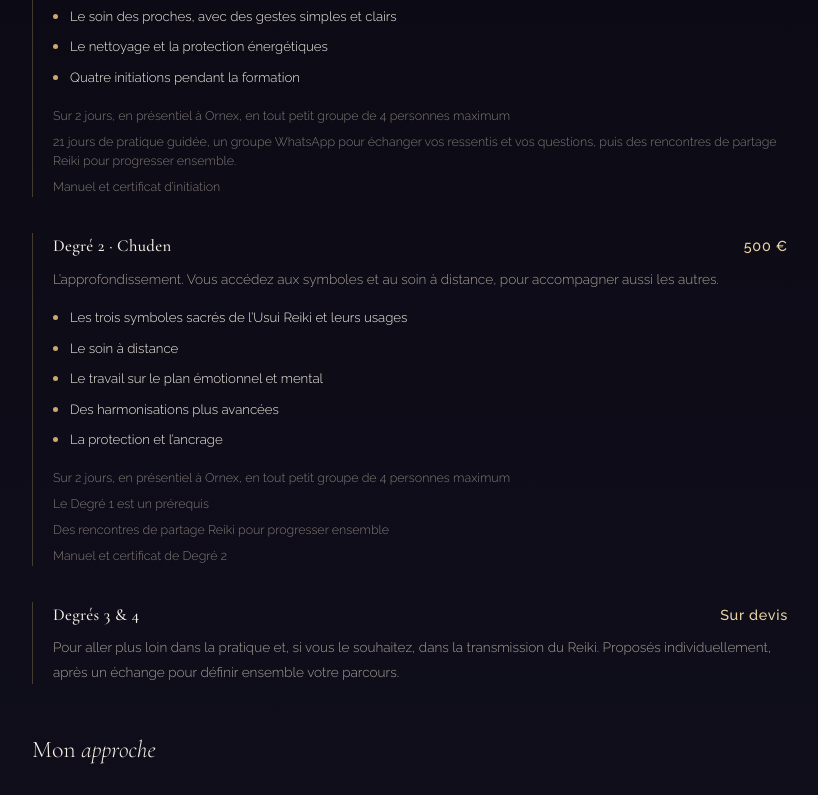
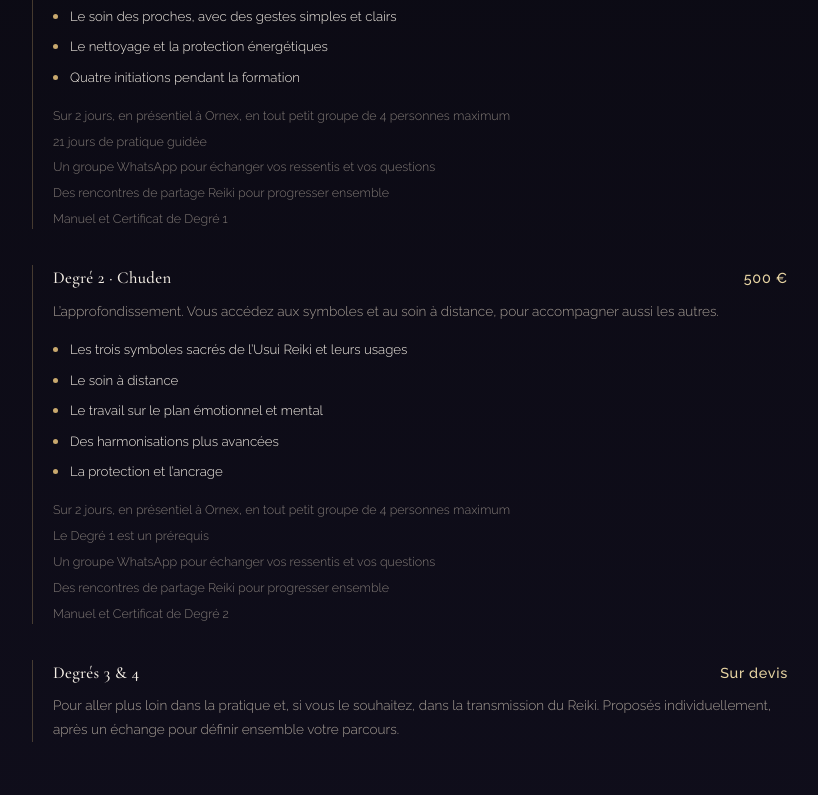
Before and after one commit to LucaMartinet7/Website_Carole, a React (Vite) app: page /formations-reiki in a window 1280 px wide. Shown: the part 760-1555 px from the top of the page, without its empty margins (230-1048 px from the left). Built offline with nearby package versions, Linux system fonts and the light colour scheme.

Commit message:
Format Degré 1 follow-up as list, capitalize Certificat

```diff
--- a/src/content/siteContent.ts
+++ b/src/content/siteContent.ts
@@ -164,8 +164,10 @@ export const formationsPage = {
       ],
       infos: [
         'Sur 2 jours, en présentiel à Ornex, en tout petit groupe de 4 personnes maximum',
-        '21 jours de pratique guidée, un groupe WhatsApp pour échanger vos ressentis et vos questions, puis des rencontres de partage Reiki pour progresser ensemble.',
-        'Manuel et certificat d’initiation',
+        '21 jours de pratique guidée',
+        'Un groupe WhatsApp pour échanger vos ressentis et vos questions',
+        'Des rencontres de partage Reiki pour progresser ensemble',
+        'Manuel et Certificat de Degré 1',
       ],
       prix: '350 €',
     },
@@ -183,8 +185,9 @@ export const formationsPage = {
       infos: [
         'Sur 2 jours, en présentiel à Ornex, en tout petit groupe de 4 personnes maximum',
         'Le Degré 1 est un prérequis',
+        'Un groupe WhatsApp pour échanger vos ressentis et vos questions',
         'Des rencontres de partage Reiki pour progresser ensemble',
-        'Manuel et certificat de Degré 2',
+        'Manuel et Certificat de Degré 2',
       ],
       prix: '500 €',
     },
```
